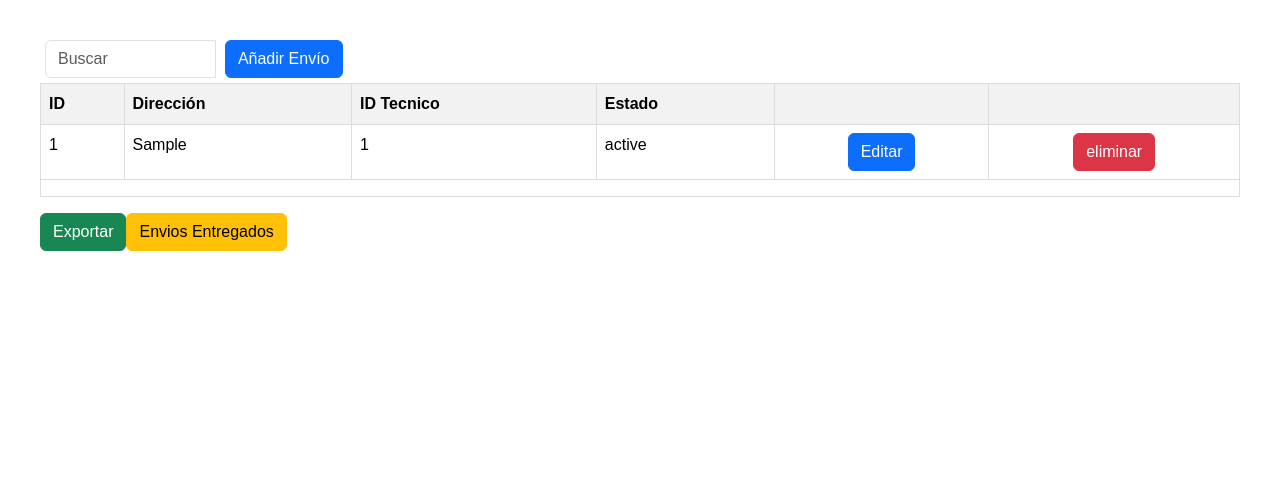
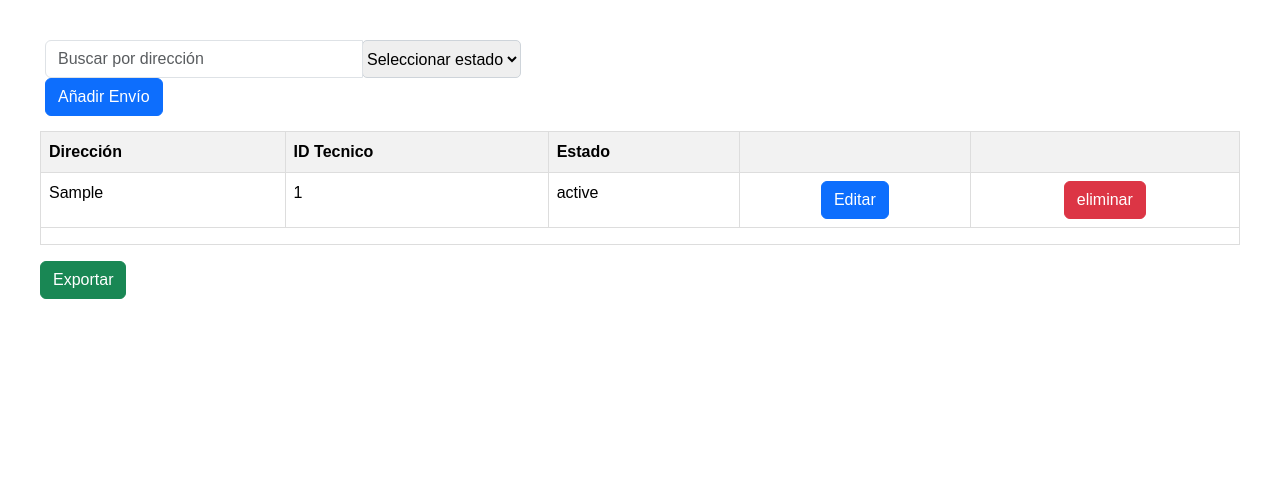
Before and after one commit to ferdlg/despliegue-jjsystem, a Django app: page /envios/ in a window 1280 px wide. Shown: the part 108-599 px from the top of the page. Run offline with Django 5.2, Linux system fonts and the light colour scheme; tables that the repository leaves empty hold one stand-in row (values such as "Sample post"); some libraries are stand-ins or nearby versions.

Commit message:
Cambio filtrado Envios

```diff
--- a/jjsystemPrueba/Envios/templates/CrudAdmin/Index.html
+++ b/jjsystemPrueba/Envios/templates/CrudAdmin/Index.html
@@ -19,12 +19,18 @@
 
 <div id="content" style="margin: 40px">
     <section style="padding: 5px; padding-top: 0%;">
-        <form class="form-inline" method="GET" style="width:25%">
-            <div class="input-group">
-                <input type="search" class="form-control" name="search" placeholder="Buscar" aria-label="Search" >
-                <div class="d-flex justify-content-between" style="padding-left: 10px">
-                    <a href="{% url 'createEnvio'%}" class="btn btn-primary btn">Añadir Envío</a>
-                </div>
+        <form id="filterForm" class="form-inline" method="GET" style="width: 100%; margin-bottom: 10px;">
+            <div class="input-group" style="width: 40%;">
+                <input type="search" class="form-control" name="search" placeholder="Buscar por dirección" aria-label="Search">
+                <select id="estadoSelect" class="custom-select" name="estado" style="border: 1px solid #ced4da; border-radius: 5px;">
+                    <option value="">Seleccionar estado</option>
+                    {% for estado in estados %}
+                        <option value="{{ estado.idestadoenvio }}">{{ estado.nombreestadoenvio }}</option>
+                    {% endfor %}
+                </select>
+            </div>
+            <div class="d-flex align-items-start">
+                <a href="{% url 'createEnvio'%}" class="btn btn-primary ml-2">Añadir Envío</a>
             </div>
         </form>
     </section>
@@ -33,7 +39,6 @@
         <table class="table data-table table-bordered">
             <thead>
                 <tr>
-                    <th scope="col">ID</th>
                     <th scope="col">Dirección</th>
                     <th scope="col">ID Tecnico</th>
                     <th scope="col">Estado</th>
@@ -44,7 +49,6 @@
             <tbody>
                 {% for e in envios %}
                 <tr data-toggle="collapse" data-target="#detalle_{{ e.idenvio }}" class="accordion-toggle">
-                    <td>{{ e.idenvio }}</td>
                     <td>{{ e.direccionenvio }}</td>
                     <td>{{ e.idtecnico.idtecnico }}</td>
                     <td>{{ e.idestadoenvio.nombreestadoenvio }}</td>
@@ -94,12 +98,16 @@
     </section>
     <div class="d-flex justify-content-start" style="margin-bottom: 70px;">
         <a href="{% url 'generar_pdf_envios' envios%}" class="btn btn-success btn">Exportar</a>
-        <a href="{% url 'enviosEntregados' %}" class="btn btn-warning btn">Envios Entregados</a>
     </div>
 </div>
 <script src="https://code.jquery.com/jquery-3.2.1.slim.min.js" integrity="sha384-KJ3o2DKtIkvYIK3UENzmM7KCkRr/rE9/Qpg6aAZGJwFDMVNA/GpGFF93hXpG5KkN" crossorigin="anonymous"></script>
 <script src="https://cdn.jsdelivr.net/npm/popper.js@1.12.9/dist/umd/popper.min.js" integrity="sha384-ApNbgh9B+Y1QKtv3Rn7W3mgPxhU9K/ScQsAP7hUibX39j7fakFPskvXusvfa0b4Q" crossorigin="anonymous"></script>
 <script src="https://cdn.jsdelivr.net/npm/bootstrap@4.0.0/dist/js/bootstrap.min.js" integrity="sha384-JZR6Spejh4U02d8jOt6vLEHfe/JQGiRRSQQxSfFWpi1MquVdAyjUar5+76PVCmYl" crossorigin="anonymous"></script>
+<script>
+    document.getElementById("estadoSelect").addEventListener("change", function() {
+        document.getElementById("filterForm").submit();
+    });
+</script>
 </body>
 </html>
 {% endblock %}
--- a/jjsystemPrueba/Envios/urls.py
+++ b/jjsystemPrueba/Envios/urls.py
@@ -19,7 +19,6 @@ urlpatterns=[
     path('editarEnvio/<idEnvio>', views.editarEnvio, name='editarEnvio'),
     path('eliminarEnvio/<idEnvio>', views.eliminarEnvio, name='eliminarEnvio'),
     path('detalles/<idEnvio>/', views.detallesView, name='detallesView'),
-    path('enviosEntregados/', views.enviosEntregados, name='enviosEntregados'),
     path('tecnicos/', views.homeEnviosTecnico, name='homeTecnicosEnvios'),
     path('api/', include(router.urls)),
 
--- a/jjsystemPrueba/Envios/views.py
+++ b/jjsystemPrueba/Envios/views.py
@@ -9,21 +9,31 @@ from reportlab.platypus import SimpleDocTemplate, Table, TableStyle
 from io import BytesIO
 from django.template.loader import get_template
 from django.template import Context
-from Account.models import Envios
+from Account.models import *
 from django.db import connection
 # Create your views here.
 
 def homeEnvios(request):
     search_query = request.GET.get('search', '')
+    estado_filter = request.GET.get('estado', '')  # Obtener el valor del filtro por estado
 
+    envios = Envios.objects.all()
+
+    # Filtrar los envíos por dirección si hay un término de búsqueda
     if search_query:
-        envios = Envios.objects.filter(idenvio__iexact=search_query)
-    else:
-        envios = Envios.objects.all()
+        envios = envios.filter(direccionenvio__icontains=search_query)
 
+    # Filtrar los envíos por estado si se ha seleccionado un estado en el filtro
+    if estado_filter:
+        envios = envios.filter(idestadoenvio=estado_filter)
+
+    # Obtener todos los detalles de envío
     detallesEnvio = DetalleEnviosVentas.objects.all()
 
-    return render(request, "crudAdmin/Index.html", {"envios": envios, "search_query": search_query, "detallesEnvio": detallesEnvio})
+    # Obtener todos los estados de envío para el menú desplegable de filtro
+    estados = Estadosenvios.objects.all()
+
+    return render(request, "crudAdmin/Index.html", {"envios": envios, "search_query": search_query, "detallesEnvio": detallesEnvio, "estados": estados})
 
 
 
@@ -101,11 +111,6 @@ def detallesView(request, idEnvio):
     detallesEnvio = DetalleEnviosVentas.objects.get(idenvio=idEnvio)
     return render(request, 'crudAdmin/Detalles.html', {'detallesEnvio': detallesEnvio})
 
-def enviosEntregados(request):
-    # Filtrar los envíos por estado "Entregado"
-    envios = Envios.objects.filter(idestadoenvio=3)
-
-    return render(request, "crudAdmin/EnviosEntregados.html", {"envios": envios})
 
 
 #Views del tecnico
```
Also changed, not shown: jjsystemPrueba/Envios/templates/CrudAdmin/EnviosEntregados.html (deleted, +0 -63 lines).
